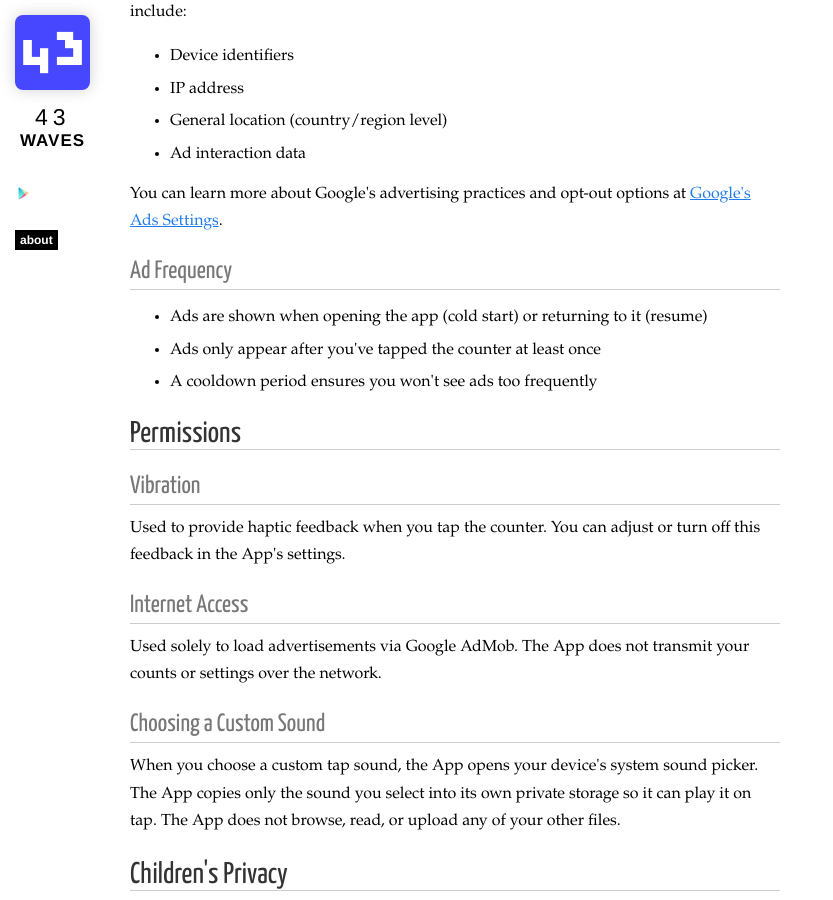
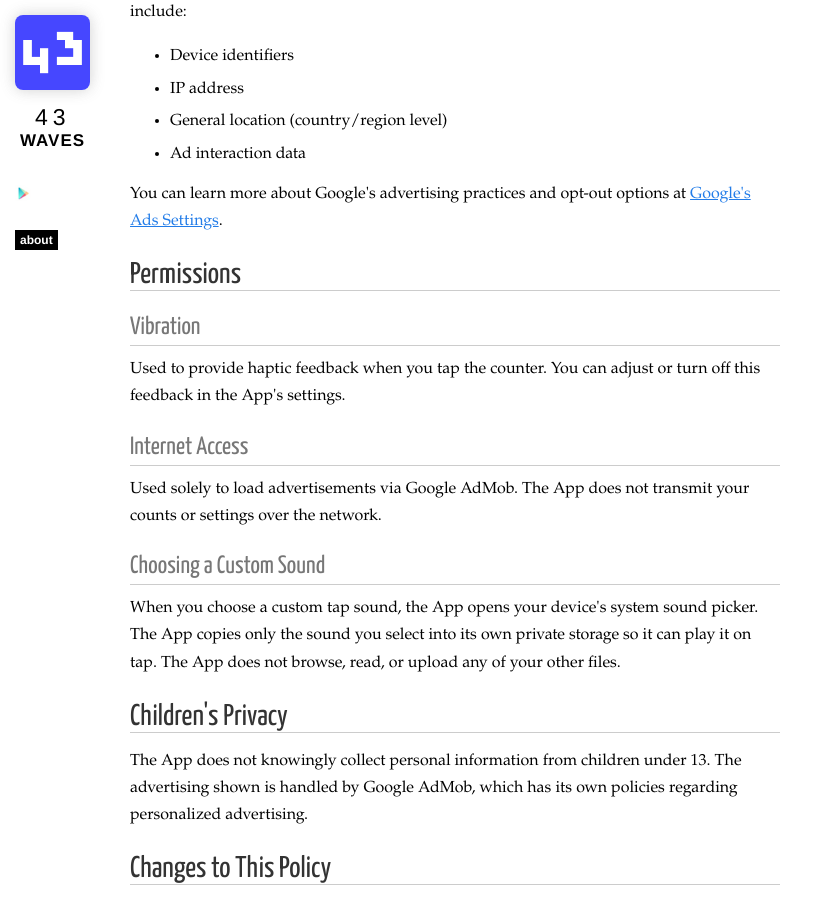
Before and after one commit to 43waves/43waves.github.io, a Jekyll site: the page built from tappy/privacy-policy.html, in a window 1280 px wide and 900 px high, scrolled down 975 px. Shown: the whole window, without its empty margins (0-833 px from the left). Built offline with Jekyll 4.4.1, drawn with Linux system fonts in a browser that asks for light colours; nearby versions of some CDN libraries; Markdown is read by kramdown in place of the engine named in the settings.

Commit message:
Remove ad frequency section from Tappy privacy policy
Co-Authored-By: Claude Opus 4.8 <noreply@anthropic.com>

```diff
--- a/tappy/privacy-policy.html
+++ b/tappy/privacy-policy.html
@@ -43,13 +43,6 @@ title: "Tappy - Privacy Policy"
     </ul>
     <p>You can learn more about Google's advertising practices and opt-out options at <a href="https://adssettings.google.com" target="_blank">Google's Ads Settings</a>.</p>
 
-    <h3>Ad Frequency</h3>
-    <ul>
-      <li>Ads are shown when opening the app (cold start) or returning to it (resume)</li>
-      <li>Ads only appear after you've tapped the counter at least once</li>
-      <li>A cooldown period ensures you won't see ads too frequently</li>
-    </ul>
-
     <h2>Permissions</h2>
     <h3>Vibration</h3>
     <p>Used to provide haptic feedback when you tap the counter. You can adjust or turn off this feedback in the App's settings.</p>
```
